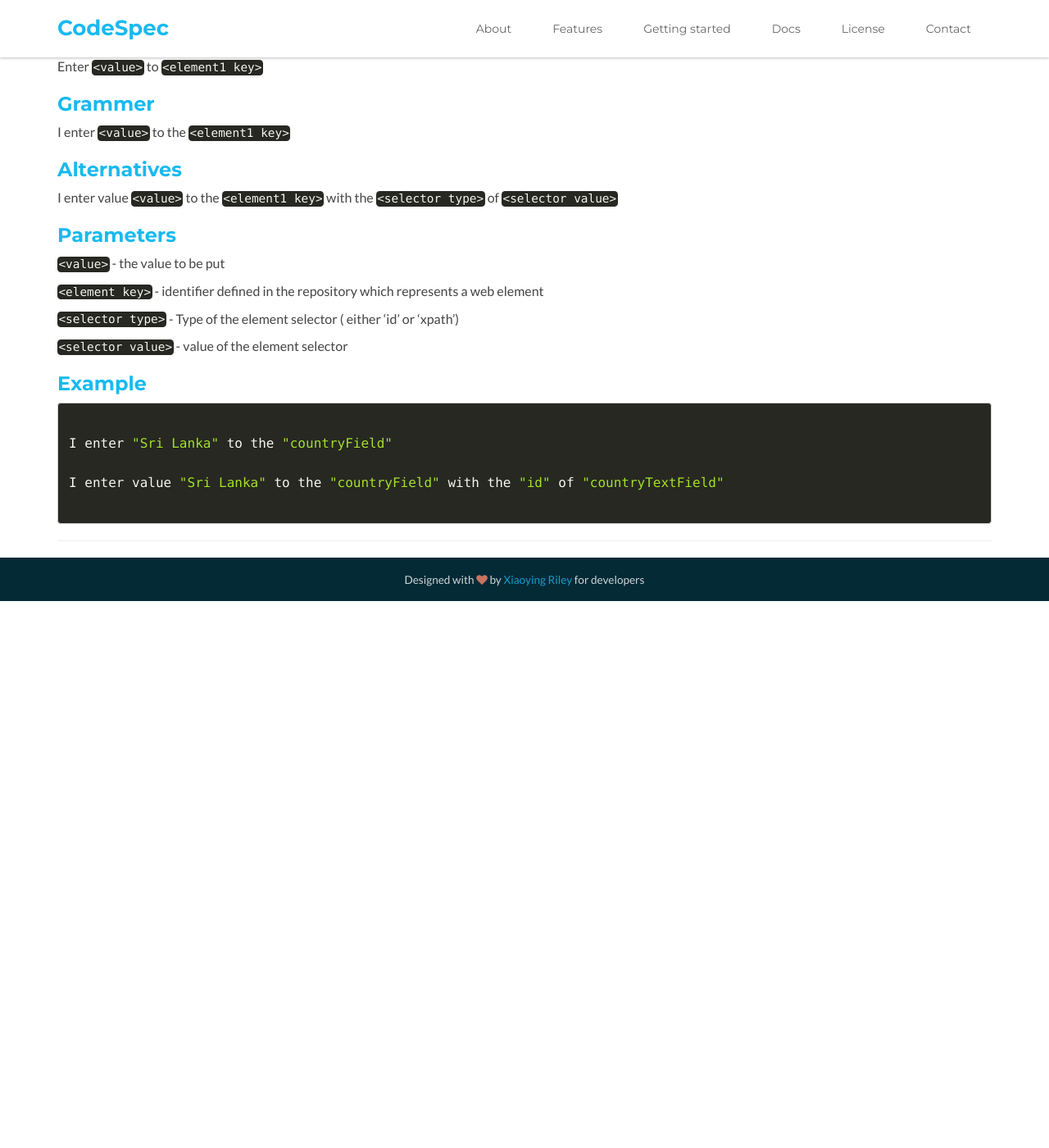
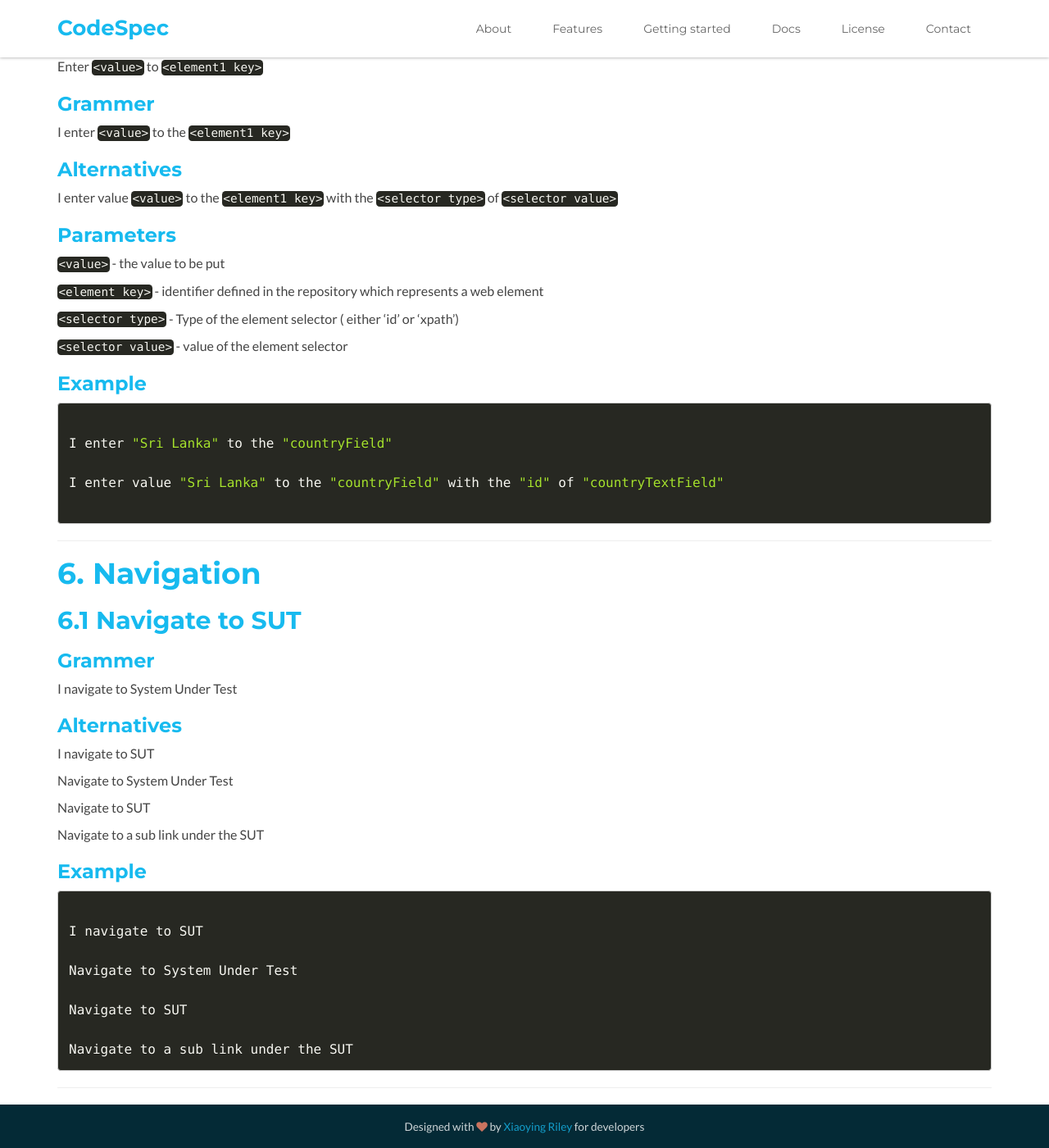
Before and after one commit to surenr/CodeSpec, a Jekyll site: the page built from documents.md, in a window 1280 px wide and 1400 px high, scrolled down 4597 px. Shown: the whole window at 82% size. Built offline with Jekyll 4.4.1, drawn with Linux system fonts in a browser that asks for light colours; before the commit the page ends 5330 px from its top, so only the background shows below that.

Commit message:
Documentations for Navigate to SUT added

```diff
--- a/documents.md
+++ b/documents.md
@@ -15,8 +15,8 @@ title: Home
     2. [Click and wait](#click-and-wait)
 4. [Drag and drop](#drag-and-drop)
 5. [Enter value](#click-on)
-6. Navigation
-    1. Navigate to SUT
+6. [Navigation](#navigation)
+    1. [Navigate to SUT](#navigate-to-sut)
     2. Navigate to a sub link under the SUT
     3. Navigate to URL
 7. Tabs and Window Manipulations
@@ -236,3 +236,34 @@ I enter value "Sri Lanka" to the "countryField" with the "id" of "countryTextFie
 </code></pre>
 
 ---
+
+#6. Navigation
+
+##6.1 Navigate to SUT
+
+###Grammer
+
+I navigate to System Under Test
+
+###Alternatives
+
+I navigate to SUT
+
+Navigate to System Under Test
+
+Navigate to SUT
+
+Navigate to a sub link under the SUT
+
+### Example
+<pre><code class="language-gherkin">
+I navigate to SUT
+
+Navigate to System Under Test
+
+Navigate to SUT
+
+Navigate to a sub link under the SUT
+</code></pre>
+
+---
```
